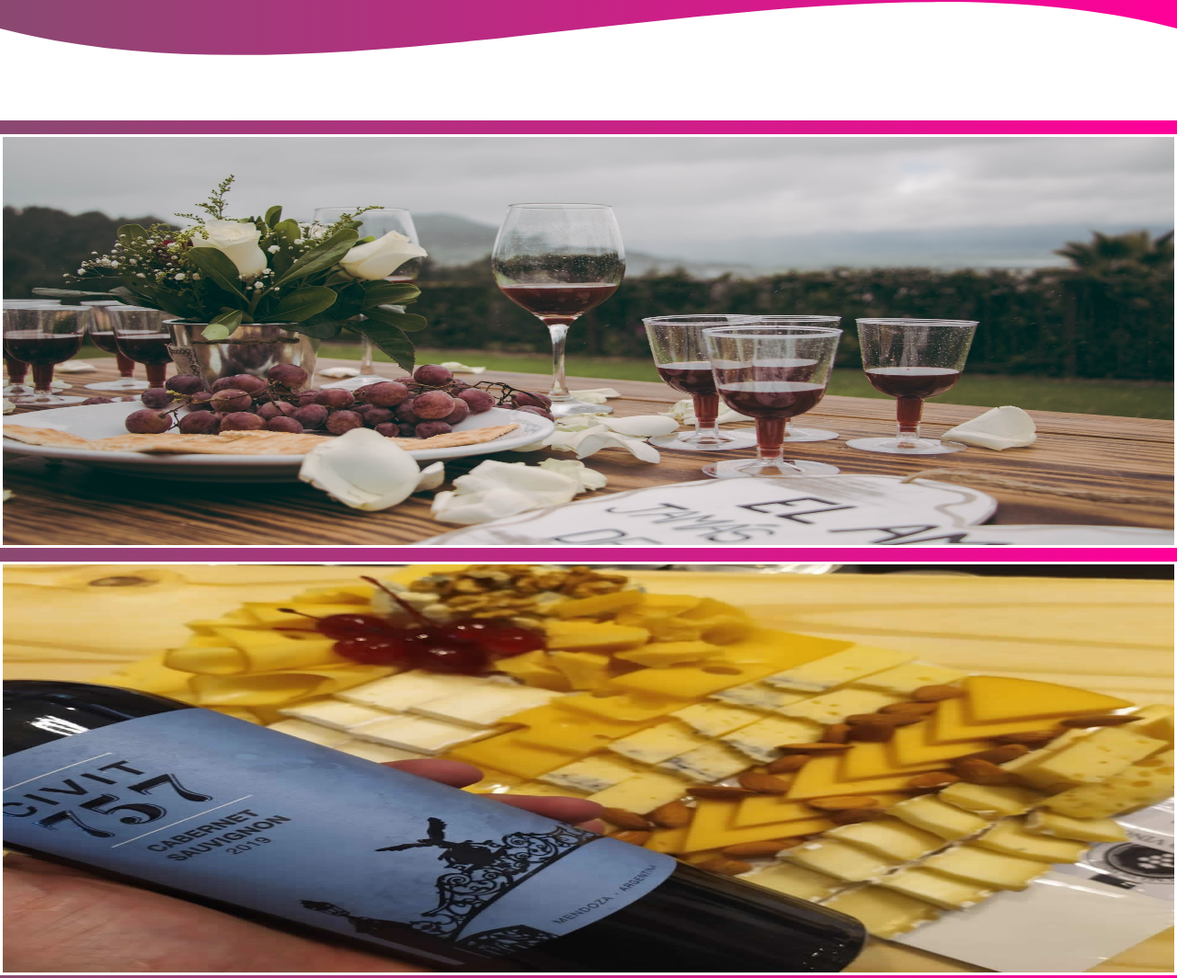
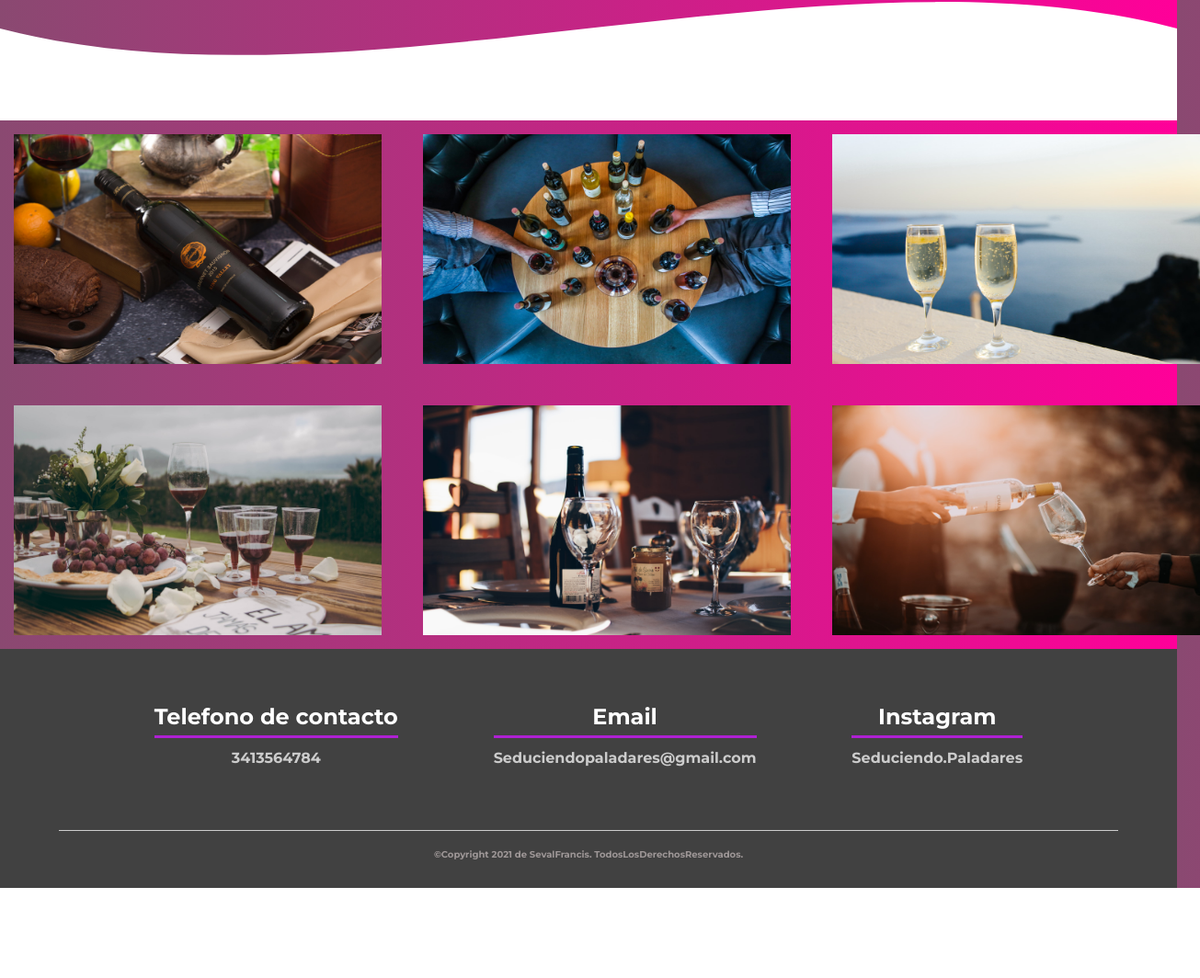
Before and after one commit to Francisseval/desarrolloweb_CoderSeval, a website: page views/galeria.html in a window 1280 px wide. Shown: the part 469-1533 px from the top of the page at 92% size, 1305 px wide, since content can reach past the window. After the commit the page ends 1435 px from the top, so only its background shows below. Drawn offline with nearby package versions, Linux system fonts and the light colour scheme.

Commit message:
ultimos retoques

```diff
--- a/assets/scss/nuevaestilo.scss
+++ b/assets/scss/nuevaestilo.scss
@@ -671,14 +671,28 @@ body {
         border-radius: 100%;
       }
 
+.grillaImagenes  {
+
+  display: grid;
+  grid-template-columns: 1fr 1fr 1fr;
+  grid-column-gap: 45px;
+  grid-row-gap: 45px;
+  justify-items: center;
+  align-items: center;
+  margin: 15px;
+
+
+}
+
       .banner {
-        width: auto;
+        width: 100%;
         height: 450px;
         border: 3px solid white;
-        margin: auto;
+        margin: 10px;
         margin-top: 15px;
         margin-block-end: 15px;
-
+        display: flex;
+        justify-content: center;
 
 
         background-size: 100% 100%;
--- a/views/galeria.html
+++ b/views/galeria.html
@@ -11,7 +11,8 @@
     <link href="https://cdn.jsdelivr.net/npm/bootstrap@5.0.1/dist/css/bootstrap.min.css" rel="stylesheet" integrity="sha384-+0n0xVW2eSR5OomGNYDnhzAbDsOXxcvSN1TPprVMTNDbiYZCxYbOOl7+AMvyTG2x" crossorigin="anonymous">
     <link rel="shortcut icon" href="img/seduciendoa.jpeg" type="image/x-icon">
     <link rel="stylesheet" href= "../assets/scss/nuevaestilo.css">
-    <link href="https://fonts.googleapis.com/css2?family=Open+Sans+Condensed:ital,wght@1,300&display=swap" rel="stylesheet">
+    <link rel="preconnect" href="https://fonts.gstatic.com" crossorigin>
+<link href="https://fonts.googleapis.com/css2?family=Montserrat:ital,wght@0,700;1,300&display=swap" rel="stylesheet">
 </head>
 
 
@@ -35,14 +36,26 @@
             </svg></div>
     </header>
 
-<section>
-    <div class="banner"></div>
+<section class="grillaImagenes">
+    <div>
+       <img width="400px" height="250px" src="../img/1photo.jpg" alt="catas">
+    </div>
+    <div>
+        <img width="400px" height="250px" src="../img/2photo.jpg" alt="catas">
+     </div>
+     <div>
+        <img width="400px" height="250px" src="../img/3photo.jpg" alt="catas">
+     </div>
+     <div>
+        <img width="400px" height="250px" src="../img/4photo.jpg" alt="catas">
+     </div>
+     <div>
+        <img width="400px" height="250px" src="../img/5photo.jpg" alt="catas">
+     </div>
+     <div>
+        <img width="400px" height="250px" src="../img/6photo.jpg" alt="catas">
+     </div>
 </section>
-
-<section>
-    <div class="banner1"></div>
-</section>
-
 
     <footer>
         <div class="contenedor-footer">
```
Also changed, not shown: views/clubdecatas.html (+2 -1 lines), views/contacto.html (+2 -1 lines), assets/scss/nuevaestilo.css, 1 other file.
